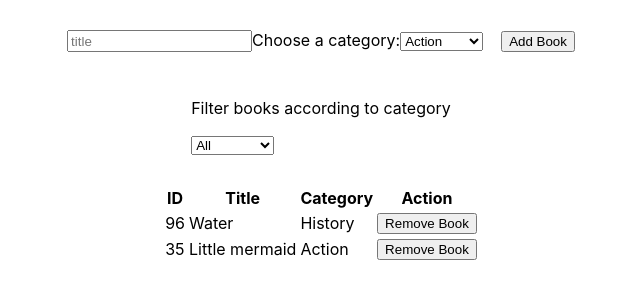
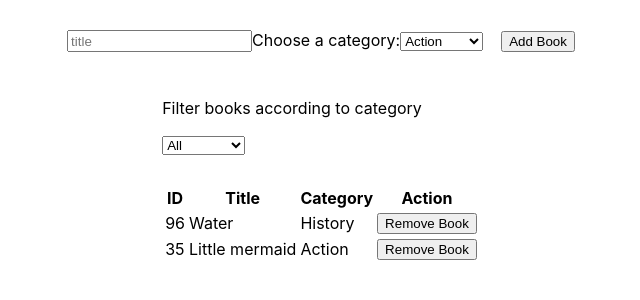
Before and after one commit to blackpintz/Bookstore, a React (Create React App) app: page / in a window 1280 px wide. Shown: the top 300 px of the page, without its empty margins (319-959 px from the left). Built offline with nearby package versions, Linux system fonts and the light colour scheme.

Commit message:
rendered the categoryFilter component into the BookList component.

```diff
--- a/src/components/App.js
+++ b/src/components/App.js
@@ -1,13 +1,11 @@
 import '../App.css';
 import BooksForm from '../containers/BooksForm';
 import BooksList from '../containers/BooksList';
-import CategoryFilter from './CategoryFilter';
 
 function App() {
   return (
     <div className="App">
       <BooksForm />
-      <CategoryFilter />
       <BooksList />
     </div>
   );
--- a/src/containers/BooksList.js
+++ b/src/containers/BooksList.js
@@ -4,9 +4,11 @@ import PropTypes from 'prop-types';
 import Book from '../components/Book';
 import { removeBook } from '../actions/index';
 import filteredBooks from '../selectors/filteredBooks';
+import CategoryFilter from '../components/CategoryFilter';
 
 const BooksList = ({ books, removeBook }) => (
   <div>
+    <CategoryFilter />
     <table>
       <colgroup span="4" />
       <tbody>
```
Also changed, not shown: 1 other file (tests, documents, lock files or other folders).
